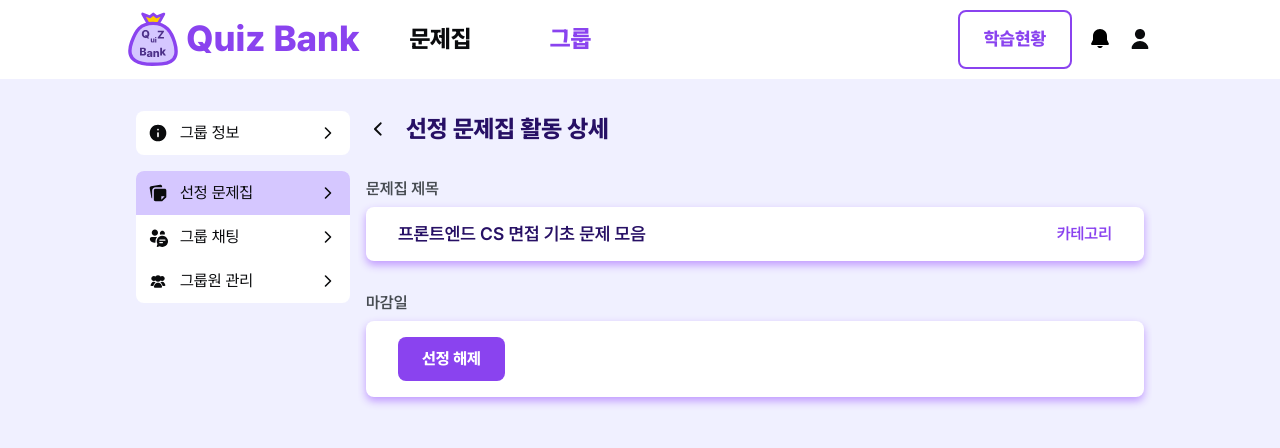
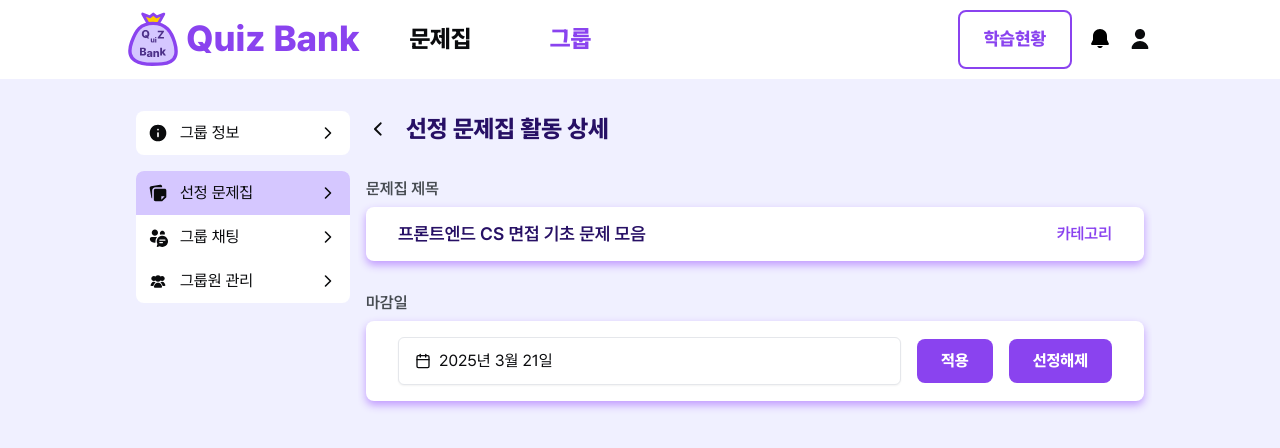
Before and after one commit to QuizBank-Dev/QuizBank-FE, a Next.js app: page /group/1/quizbook/65e8a5d6fc13ae5e7f000001 in a window 1280 px wide. Shown: the top 448 px of the page. Built offline with nearby package versions, Linux system fonts and the light colour scheme; no server answers.

Commit message:
✨ 마감일 수정 클라이언트 컴포넌트 작성

```diff
--- a/package.json
+++ b/package.json
@@ -10,17 +10,21 @@
     },
     "dependencies": {
         "@hookform/resolvers": "^4.1.3",
+        "@radix-ui/react-popover": "^1.1.11",
         "@radix-ui/react-select": "^2.2.2",
+        "@radix-ui/react-slot": "^1.2.0",
         "@tanstack/react-query": "^5.66.9",
         "axios": "^1.7.9",
         "class-variance-authority": "^0.7.1",
         "clsx": "^2.1.1",
+        "date-fns": "^3.6.0",
         "dayjs": "^1.11.13",
         "lucide-react": "^0.501.0",
         "next": "15.1.7",
         "next-qrcode": "^2.5.1",
         "react": "^19.0.0",
         "react-calendar-heatmap": "^1.10.0",
+        "react-day-picker": "^8.10.1",
         "react-dom": "^19.0.0",
         "react-hook-form": "^7.54.2",
         "react-modal-sheet": "^4.0.1",
--- /dev/null
+++ b/src/app/group/[groupId]/quizbook/[quizbookId]/_components/EndDateEdit.tsx
@@ -0,0 +1,50 @@
+'use client'
+
+import { useState } from 'react'
+import { format, parseISO } from 'date-fns'
+import { CalendarIcon } from 'lucide-react'
+import { cn } from '@/lib/utils'
+import { Button } from '@/components/ui/button'
+import { Calendar } from '@/components/ui/calendar'
+import {
+    Popover,
+    PopoverContent,
+    PopoverTrigger,
+} from '@/components/ui/popover'
+import { ko } from 'date-fns/locale'
+
+export default function EndDateEdit({ endDate }: { endDate: string }) {
+    const [date, setDate] = useState<Date>(parseISO(endDate))
+
+    return (
+        <div className="flex flex-1 items-center gap-2 md:gap-4">
+            <Popover>
+                <PopoverTrigger asChild>
+                    <Button
+                        variant={'outline'}
+                        className={cn(
+                            'h-12 flex-1 justify-start text-left text-mobile-body-md font-regular md:text-pc-body-md',
+                            !date && 'text-muted-foreground',
+                        )}
+                    >
+                        <CalendarIcon />
+                        {format(date, 'PPP', { locale: ko })}
+                    </Button>
+                </PopoverTrigger>
+                <PopoverContent className="w-auto p-0" align="start">
+                    <Calendar
+                        mode="single"
+                        selected={date}
+                        onSelect={(selectedDate) => {
+                            if (selectedDate) setDate(selectedDate)
+                        }}
+                        initialFocus
+                    />
+                </PopoverContent>
+            </Popover>
+            <button className="btn-solid btn-mobile-md md:btn-pc-md">
+                적용
+            </button>
+        </div>
+    )
+}
--- a/src/app/group/[groupId]/quizbook/[quizbookId]/_components/EndDateSection.tsx
+++ b/src/app/group/[groupId]/quizbook/[quizbookId]/_components/EndDateSection.tsx
@@ -1,4 +1,5 @@
 import Link from 'next/link'
+import EndDateEdit from './EndDateEdit'
 
 export default function EndDateSection({ endDate }: { endDate: string }) {
     return (
@@ -6,12 +7,13 @@ export default function EndDateSection({ endDate }: { endDate: string }) {
             <span className="text-mobile-body-md text-gray-600 md:text-pc-body-md">
                 마감일
             </span>
-            <div className="flex w-full items-center gap-4 rounded-lg bg-white p-4 shadow-point md:px-8">
+            <div className="flex w-full items-center gap-2 rounded-lg bg-white p-4 shadow-point md:gap-4 md:px-8">
+                <EndDateEdit endDate={endDate} />
                 <Link
                     className="btn-solid btn-mobile-md md:btn-pc-md"
                     href={''}
                 >
-                    선정 해제
+                    선정해제
                 </Link>
             </div>
         </section>
--- /dev/null
+++ b/src/components/ui/button.tsx
@@ -0,0 +1,57 @@
+import * as React from "react"
+import { Slot } from "@radix-ui/react-slot"
+import { cva, type VariantProps } from "class-variance-authority"
+
+import { cn } from "@/lib/utils"
+
+const buttonVariants = cva(
+  "inline-flex items-center justify-center gap-2 whitespace-nowrap rounded-md text-sm font-medium transition-colors focus-visible:outline-none focus-visible:ring-1 focus-visible:ring-ring disabled:pointer-events-none disabled:opacity-50 [&_svg]:pointer-events-none [&_svg]:size-4 [&_svg]:shrink-0",
+  {
+    variants: {
+      variant: {
+        default:
+          "bg-primary text-primary-foreground shadow hover:bg-primary/90",
+        destructive:
+          "bg-destructive text-destructive-foreground shadow-sm hover:bg-destructive/90",
+        outline:
+          "border border-input bg-background shadow-sm hover:bg-accent hover:text-accent-foreground",
+        secondary:
+          "bg-secondary text-secondary-foreground shadow-sm hover:bg-secondary/80",
+        ghost: "hover:bg-accent hover:text-accent-foreground",
+        link: "text-primary underline-offset-4 hover:underline",
+      },
+      size: {
+        default: "h-9 px-4 py-2",
+        sm: "h-8 rounded-md px-3 text-xs",
+        lg: "h-10 rounded-md px-8",
+        icon: "h-9 w-9",
+      },
+    },
+    defaultVariants: {
+      variant: "default",
+      size: "default",
+    },
+  }
+)
+
+export interface ButtonProps
+  extends React.ButtonHTMLAttributes<HTMLButtonElement>,
+    VariantProps<typeof buttonVariants> {
+  asChild?: boolean
+}
+
+const Button = React.forwardRef<HTMLButtonElement, ButtonProps>(
+  ({ className, variant, size, asChild = false, ...props }, ref) => {
+    const Comp = asChild ? Slot : "button"
+    return (
+      <Comp
+        className={cn(buttonVariants({ variant, size, className }))}
+        ref={ref}
+        {...props}
+      />
+    )
+  }
+)
+Button.displayName = "Button"
+
+export { Button, buttonVariants }
--- /dev/null
+++ b/src/components/ui/calendar.tsx
@@ -0,0 +1,76 @@
+"use client"
+
+import * as React from "react"
+import { ChevronLeft, ChevronRight } from "lucide-react"
+import { DayPicker } from "react-day-picker"
+
+import { cn } from "@/lib/utils"
+import { buttonVariants } from "@/components/ui/button"
+
+export type CalendarProps = React.ComponentProps<typeof DayPicker>
+
+function Calendar({
+  className,
+  classNames,
+  showOutsideDays = true,
+  ...props
+}: CalendarProps) {
+  return (
+    <DayPicker
+      showOutsideDays={showOutsideDays}
+      className={cn("p-3", className)}
+      classNames={{
+        months: "flex flex-col sm:flex-row space-y-4 sm:space-x-4 sm:space-y-0",
+        month: "space-y-4",
+        caption: "flex justify-center pt-1 relative items-center",
+        caption_label: "text-sm font-medium",
+        nav: "space-x-1 flex items-center",
+        nav_button: cn(
+          buttonVariants({ variant: "outline" }),
+          "h-7 w-7 bg-transparent p-0 opacity-50 hover:opacity-100"
+        ),
+        nav_button_previous: "absolute left-1",
+        nav_button_next: "absolute right-1",
+        table: "w-full border-collapse space-y-1",
+        head_row: "flex",
+        head_cell:
+          "text-muted-foreground rounded-md w-8 font-normal text-[0.8rem]",
+        row: "flex w-full mt-2",
+        cell: cn(
+          "relative p-0 text-center text-sm focus-within:relative focus-within:z-20 [&:has([aria-selected])]:bg-accent [&:has([aria-selected].day-outside)]:bg-accent/50 [&:has([aria-selected].day-range-end)]:rounded-r-md",
+          props.mode === "range"
+            ? "[&:has(>.day-range-end)]:rounded-r-md [&:has(>.day-range-start)]:rounded-l-md first:[&:has([aria-selected])]:rounded-l-md last:[&:has([aria-selected])]:rounded-r-md"
+            : "[&:has([aria-selected])]:rounded-md"
+        ),
+        day: cn(
+          buttonVariants({ variant: "ghost" }),
+          "h-8 w-8 p-0 font-normal aria-selected:opacity-100"
+        ),
+        day_range_start: "day-range-start",
+        day_range_end: "day-range-end",
+        day_selected:
+          "bg-primary text-primary-foreground hover:bg-primary hover:text-primary-foreground focus:bg-primary focus:text-primary-foreground",
+        day_today: "bg-accent text-accent-foreground",
+        day_outside:
+          "day-outside text-muted-foreground aria-selected:bg-accent/50 aria-selected:text-muted-foreground",
+        day_disabled: "text-muted-foreground opacity-50",
+        day_range_middle:
+          "aria-selected:bg-accent aria-selected:text-accent-foreground",
+        day_hidden: "invisible",
+        ...classNames,
+      }}
+      components={{
+        IconLeft: ({ className, ...props }) => (
+          <ChevronLeft className={cn("h-4 w-4", className)} {...props} />
+        ),
+        IconRight: ({ className, ...props }) => (
+          <ChevronRight className={cn("h-4 w-4", className)} {...props} />
+        ),
+      }}
+      {...props}
+    />
+  )
+}
+Calendar.displayName = "Calendar"
+
+export { Calendar }
--- /dev/null
+++ b/src/components/ui/popover.tsx
@@ -0,0 +1,33 @@
+"use client"
+
+import * as React from "react"
+import * as PopoverPrimitive from "@radix-ui/react-popover"
+
+import { cn } from "@/lib/utils"
+
+const Popover = PopoverPrimitive.Root
+
+const PopoverTrigger = PopoverPrimitive.Trigger
+
+const PopoverAnchor = PopoverPrimitive.Anchor
+
+const PopoverContent = React.forwardRef<
+  React.ElementRef<typeof PopoverPrimitive.Content>,
+  React.ComponentPropsWithoutRef<typeof PopoverPrimitive.Content>
+>(({ className, align = "center", sideOffset = 4, ...props }, ref) => (
+  <PopoverPrimitive.Portal>
+    <PopoverPrimitive.Content
+      ref={ref}
+      align={align}
+      sideOffset={sideOffset}
+      className={cn(
+        "z-50 w-72 rounded-md border bg-popover p-4 text-popover-foreground shadow-md outline-none data-[state=open]:animate-in data-[state=closed]:animate-out data-[state=closed]:fade-out-0 data-[state=open]:fade-in-0 data-[state=closed]:zoom-out-95 data-[state=open]:zoom-in-95 data-[side=bottom]:slide-in-from-top-2 data-[side=left]:slide-in-from-right-2 data-[side=right]:slide-in-from-left-2 data-[side=top]:slide-in-from-bottom-2 origin-[--radix-popover-content-transform-origin]",
+        className
+      )}
+      {...props}
+    />
+  </PopoverPrimitive.Portal>
+))
+PopoverContent.displayName = PopoverPrimitive.Content.displayName
+
+export { Popover, PopoverTrigger, PopoverContent, PopoverAnchor }
```
Also changed, not shown: 1 other file (tests, documents, lock files or other folders).
